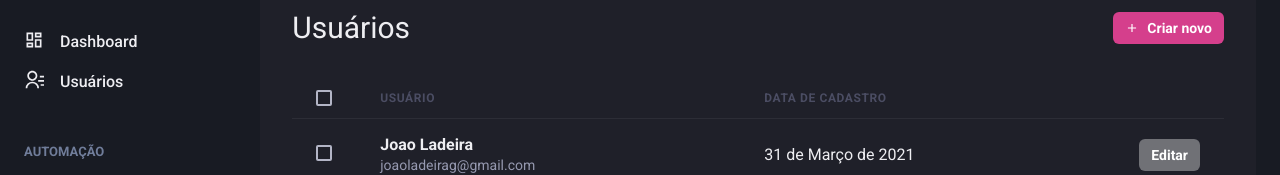
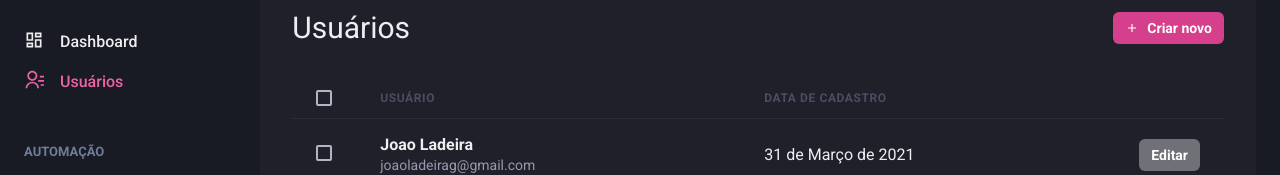
Before and after one commit to ladeira1/dashgo, a Next.js app: page /users in a window 1280 px wide. Shown: the part 142-317 px from the top of the page. Built offline with nearby package versions, Linux system fonts and the light colour scheme.

Commit message:
style current page differently in sidebar

```diff
--- /dev/null
+++ b/src/components/ActiveLink.tsx
@@ -0,0 +1,22 @@
+import { cloneElement, ReactElement } from "react";
+import { useRouter } from "next/router";
+import Link, { LinkProps } from "next/link";
+
+interface ActiveLinkProps extends LinkProps {
+  children: ReactElement
+  shouldMatchExactHref: boolean
+}
+
+export function ActiveLink({ children, shouldMatchExactHref = false, ...rest }: ActiveLinkProps) {
+  const { asPath } = useRouter()
+  const isActive = shouldMatchExactHref ?
+    asPath === rest.href || asPath === rest.as :
+    asPath.startsWith(String(rest.href)) || asPath.startsWith(String(rest.as))
+
+
+  return (
+    <Link {...rest}>
+      {cloneElement(children, { color: isActive? 'pink.400' : 'gray.50' })}
+    </Link>
+  )
+}
--- a/src/components/Sidebar/NavLink.tsx
+++ b/src/components/Sidebar/NavLink.tsx
@@ -1,6 +1,6 @@
 import { ElementType } from "react";
-import Link from 'next/link'
 import { Link as ChakraLink, Icon, Text, LinkProps } from "@chakra-ui/react";
+import { ActiveLink } from "../ActiveLink";
 
 interface NavLinkProps extends LinkProps {
   icon: ElementType
@@ -10,11 +10,11 @@
 
 export function NavLink({ icon, href, children, ...rest }: NavLinkProps) {
   return (
-    <Link href={href} passHref>
+    <ActiveLink href={href} passHref>
       <ChakraLink display="flex" align="center" {...rest}>
         <Icon as={icon} fontSize="20" />
         <Text ml="4" fontWeight="medium">{children}</Text>
       </ChakraLink>
-    </Link>
+    </ActiveLink>
   )
 }
```
